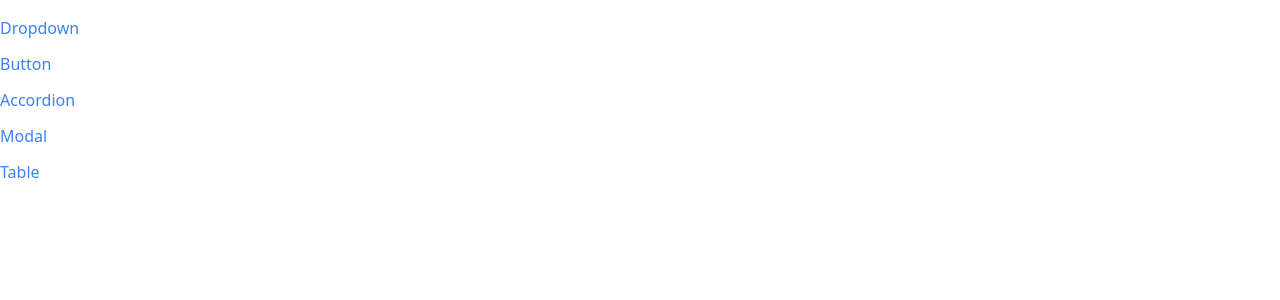
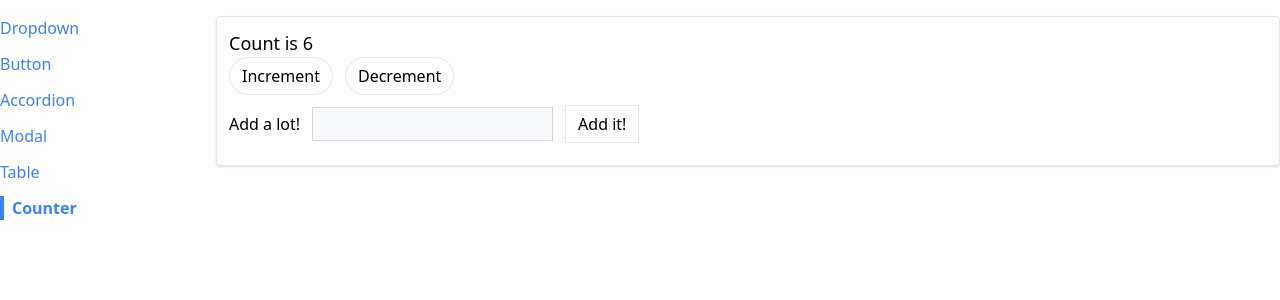
Before and after one commit to msinemkaya/components, a React (Create React App) app: page /counter in a window 1280 px wide. Shown: the top 300 px of the page. Built offline with nearby package versions, Linux system fonts and the light colour scheme.

Commit message:
created a counter page component and made some fixes on button component

```diff
--- a/src/App.js
+++ b/src/App.js
@@ -2,6 +2,7 @@ import Route from './components/Route';
 import Sidebar from './components/Sidebar';
 import AccordionPage from './pages/AccordionPage';
 import ButtonPage from './pages/ButtonPage';
+import CounterPage from './pages/CounterPage';
 import DropdownPage from './pages/DropdownPage';
 import ModalPage from './pages/ModalPage';
 import TablePage from './pages/TablePage';
@@ -26,6 +27,9 @@ function App() {
         <Route path='/table'>
           <TablePage />
         </Route>
+        <Route path='/counter'>
+          <CounterPage initialCount={6} />
+        </Route>
       </div>
     </div>
   );
--- a/src/components/Button.js
+++ b/src/components/Button.js
@@ -9,6 +9,7 @@ export default function Button({
   success,
   outline,
   rounded,
+  className,
   ...rest
   // we take all the remaining props that will not be used directly with Button element but
   // rather will be passed to <button> to use in the name of rest (in our case these are events)
@@ -16,12 +17,12 @@ export default function Button({
 
   // what this library does is it concats the seperated strings into one
   // it can also take an object and if the VALUE is true KEY is going to be added to the concatted strings too
-  const classes = classNames('px-3 py-1.5 border text-white', {
-    'border-blue-600 bg-blue-500': primary,
-    'border-yellow-600 bg-yellow-500': warning,
-    'border-red-600 bg-red-500': danger,
-    'border-gray-900 bg-gray-900': secondary,
-    'border-green-600 bg-green-500': success,
+  const classes = classNames('px-3 py-1.5 border', className, {
+    'border-blue-600 bg-blue-500 text-white': primary,
+    'border-yellow-600 bg-yellow-500 text-white': warning,
+    'border-red-600 bg-red-500 text-white': danger,
+    'border-gray-900 bg-gray-900 text-white': secondary,
+    'border-green-600 bg-green-500 text-white': success,
     'rounded-full': rounded,
     'bg-transparent': outline,
     'text-blue-500': outline && primary,
@@ -29,7 +30,7 @@ export default function Button({
     'text-green-500': outline && success,
     'text-yellow-500': outline && warning,
     'text-red-500': outline && danger,
-  })
+  },)
 
   return (
     <>
--- a/src/components/Sidebar.js
+++ b/src/components/Sidebar.js
@@ -8,6 +8,7 @@ export default function Sidebar(){
     { label: 'Accordion', path: '/accordion'},
     { label: 'Modal', path: '/modal'},
     { label: 'Table', path: '/table'},
+    { label: 'Counter', path: '/counter'},
   ]
 
   return(
--- /dev/null
+++ b/src/pages/CounterPage.js
@@ -0,0 +1,54 @@
+import { useState } from 'react'
+import Button from '../components/Button'
+import Panel from '../components/Panel'
+
+export default function CounterPage({ initialCount }) {
+  const [count, setCount] = useState(initialCount)
+  const [valueToAdd, setValueToAdd] = useState(0)
+
+  const increment = () => {
+    setCount(count + 1)
+  }
+
+  const decrement = () => {
+    setCount(count - 1)
+  }
+
+  const handleChange = ({ target: {value} }) => {
+    const val = parseInt(value) || 0 //incase the input is empty string
+    // because if you try to parse the empty string with parseInt you will get a NaN error
+    setValueToAdd(val)
+  }
+
+  const handleSubmit = (e) => {
+    e.preventDefault()
+
+    setCount(count + valueToAdd)
+    setValueToAdd(0)
+  }
+
+  return (
+    <Panel>
+      <h1 className='text-lg'> Count is {count}</h1>
+      <div className='flex flex-row'>
+        <Button rounded onClick={increment} className={'mr-3'}>
+          Increment
+        </Button>
+        <Button rounded onClick={decrement}>
+          Decrement
+        </Button>
+      </div>
+
+      <form onSubmit={handleSubmit}>
+        <label>Add a lot!</label>
+        <input
+          type='number'
+          value={valueToAdd || ''}
+          onChange={handleChange}
+          className='p-1 m-3 bg-gray-50 border border-gray-300'
+        />
+        <Button>Add it!</Button>
+      </form>
+    </Panel>
+  )
+}
```
